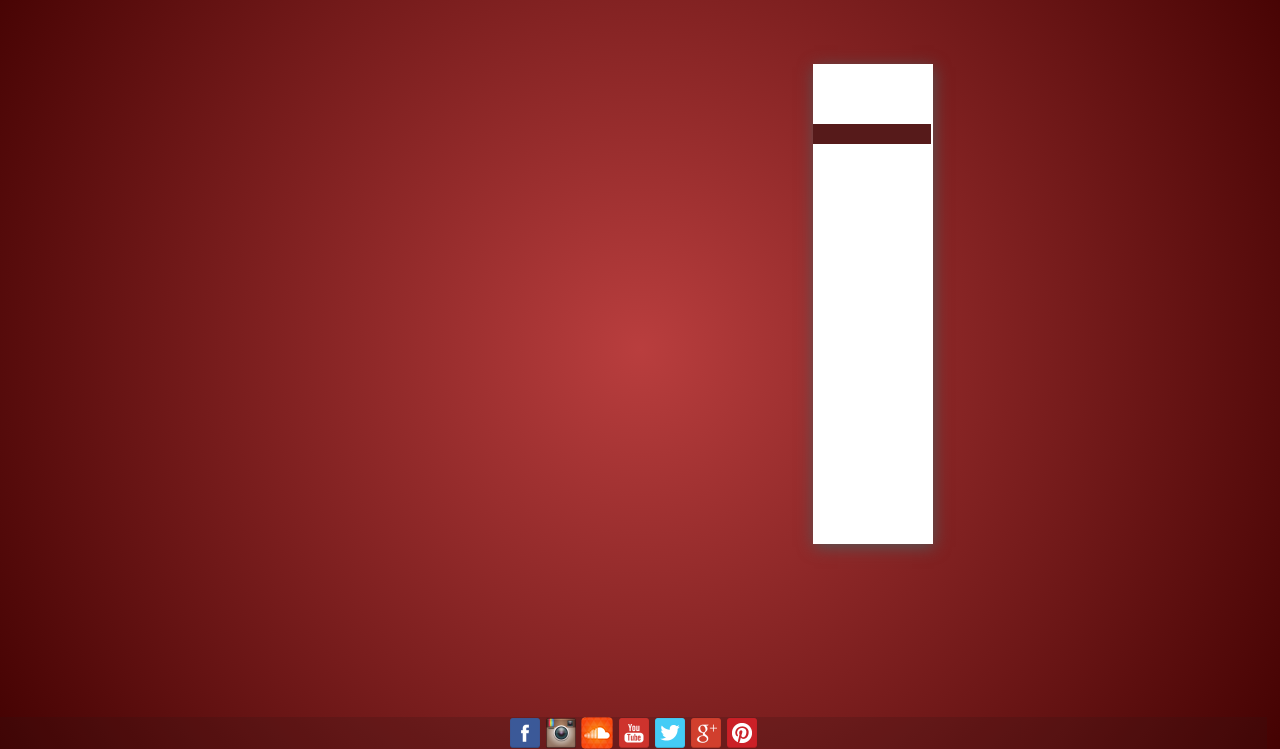
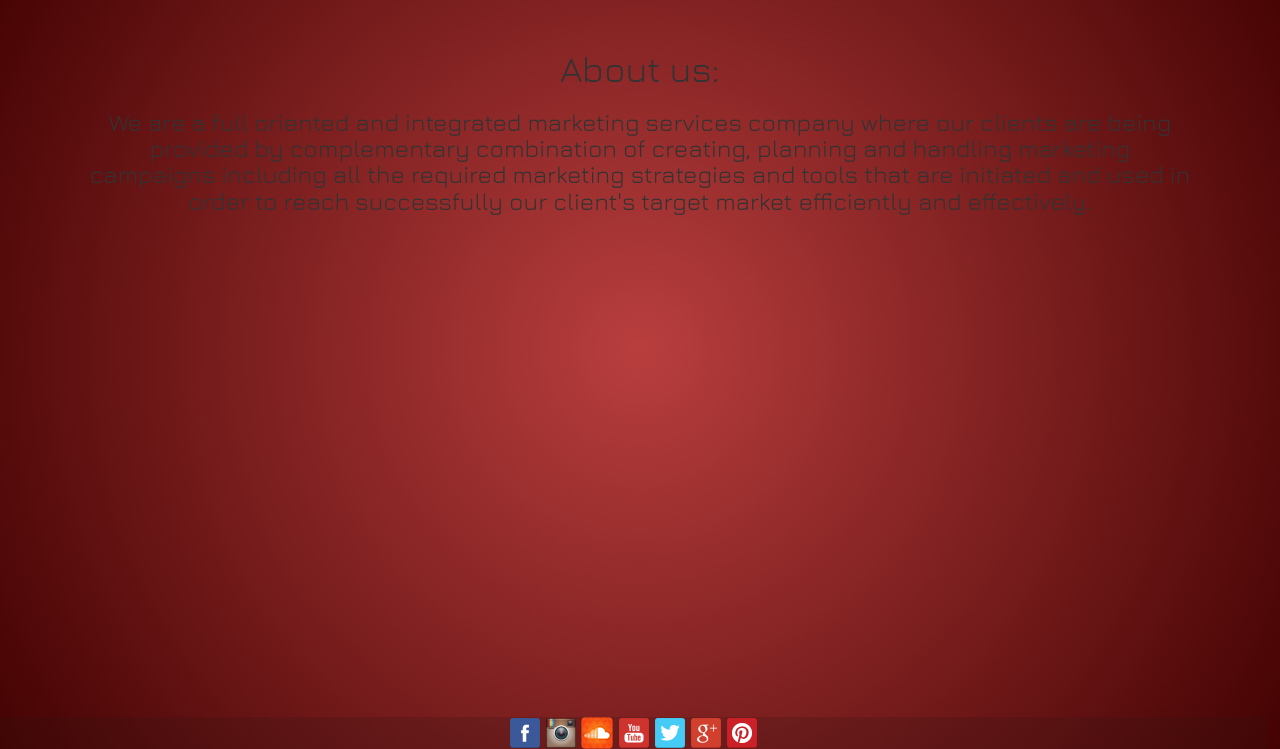
Before and after one commit to BeshoyAtef/innovate, a Django app: template Innovate/www/templates/about.html in a window 1280 px wide. Shown: the part 51-800 px from the top of the page. Run offline with Django 3.2, Linux system fonts and the light colour scheme; the template is opened without the code that fills it, so the values that code supplies are empty; parts of the project's set-up code (start-up, migrations or seed data) failed here and were passed over; some libraries are stand-ins or nearby versions.

Commit message:
add a basic about

```diff
--- a/Innovate/www/templates/about.html
+++ b/Innovate/www/templates/about.html
@@ -107,17 +107,10 @@
                 {{about.maintitle}}</h1></center>
 <!-- <div id="testclick"><h3>Teeeeeeeeeeeeeest</h3></div> -->
 
-            <ul class="accordion" id="accordion"  style="margin-top: 50px">
-                <li  class="bg1">
-                    <div  class="heading" id="vid" >{{about.title4}}</div>
-                    <div class="bgDescription" ></div>
-                    <div class="description">
-                        <h2>{{about.title4}}:</h2>
-                        <p>{{about.description4}}</p>
-                        <a href="#">more &rarr;</a>
-                    </div>
-                </li>
-            </ul>
+            <div class="container">
+                <h1>About us:</h1>
+                <h3>We are a full oriented and integrated marketing services company where our clients are being provided by complementary combination of creating, planning and handling marketing campaigns including all the required marketing strategies and tools that are  initiated and used in order to reach successfully our client's target market efficiently and effectively. </h3>
+            </div>
        </div>
         <!-- The JavaScript -->
 
```
